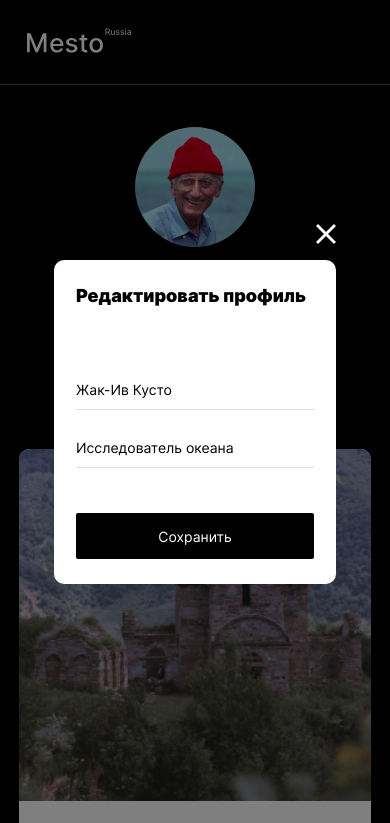
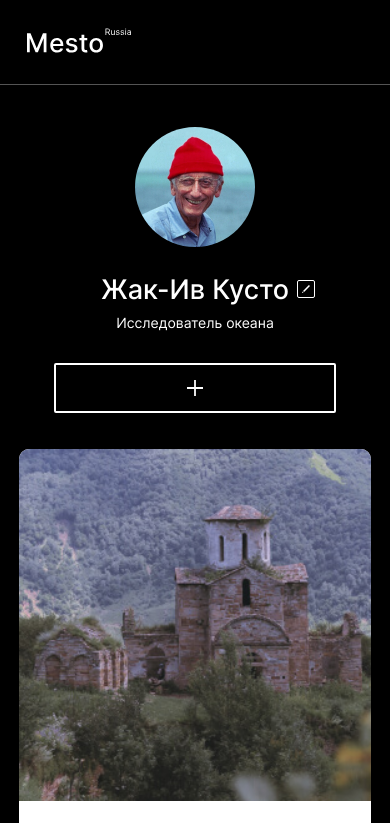
Before and after one commit to zahar-p/mesto-project, a plain HTML site: page index.html in a window 390 px wide. Shown: the top 823 px of the page. Drawn offline with Linux system fonts and the light colour scheme.

Commit message:
codereview changes ... and flex popup

```diff
--- a/blocks/popup/__container/popup__container.css
+++ b/blocks/popup/__container/popup__container.css
@@ -1,5 +1,4 @@
 .popup__container {
-  margin: auto;
   min-width: 430px;
   min-height: 330px;
   background-color: #FFF;
--- a/blocks/popup/popup.css
+++ b/blocks/popup/popup.css
@@ -6,4 +6,7 @@
   top: 0px;
   background-color: rgba(0,0,0,0.5);
   display: none;
+  flex-direction: column;
+  align-items: center;
+  justify-content: center;
 }
--- a/blocks/profile/__description/profile__description.css
+++ b/blocks/profile/__description/profile__description.css
@@ -1,6 +1,7 @@
 .profile__description {
   margin-top: 16px;
   margin-bottom: 0;
+  max-width: 336px;
 
   text-align: left;
   font-weight: 400;
@@ -20,6 +21,7 @@
     margin-left: auto;
     margin-right: auto;
     margin-top: 8px;
+    max-width: 282px;
     font-size: 14px;
     line-height: 17px;
     text-align: center;
--- a/blocks/profile/__title-text/profile__title-text.css
+++ b/blocks/profile/__title-text/profile__title-text.css
@@ -1,5 +1,7 @@
 .profile__title-text {
   margin: 0 0 0 0;
+
+  max-width: 294px;
 
   text-align: left;
   align-self: flex-end;
@@ -16,8 +18,10 @@
 
 @media screen and (max-width: 690px) {
   .profile__title-text {
+    max-width: 189px;
     font-size: 27px;
     line-height: 33px;
+
     text-align: center;
     align-self: center;
     margin-left: 26px;
--- a/index.html
+++ b/index.html
@@ -81,8 +81,8 @@
       </div>
     </section>
 
-    <section class="popup popup_visible">
-    <!-- <section class="popup "> -->
+    <!-- <section class="popup popup_visible"> -->
+    <section class="popup ">
       <div class="popup__container ">
         <button class="button popup__close-button" type="button"></button>
         <h2 class="popup__title ">Редактировать профиль</h2>
```
